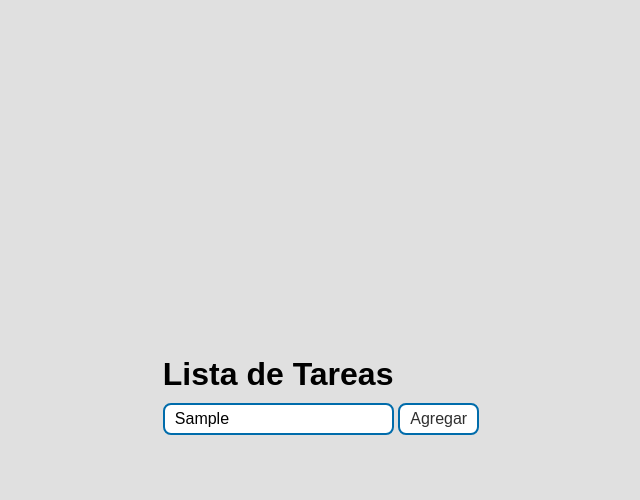
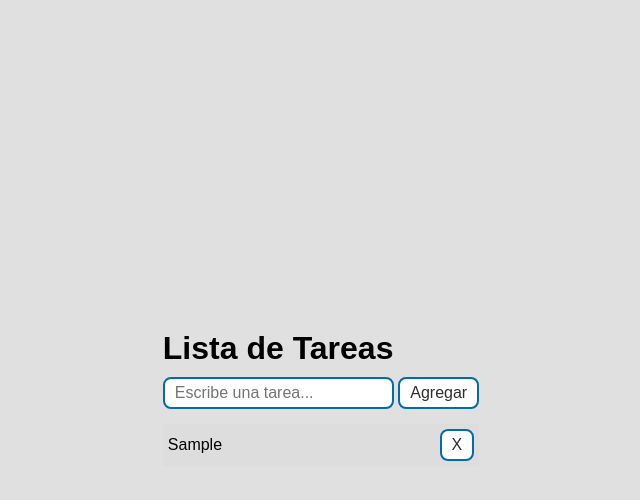
Before and after one commit to vanycod-dev/lista-de-tareas, a plain HTML site: page index.html in a window 1280 px wide. Both pictures are taken after typing "Sample" into the empty fields and a click on the button "Agregar". Shown: the whole page, without its empty margins (319-959 px from the left). Drawn offline with Linux system fonts and the light colour scheme.

Commit message:
Agregando logica

```diff
--- a/index.html
+++ b/index.html
@@ -15,6 +15,6 @@
         </div>
         <ul id="lista-de-tareas"></ul>
     </div>
-    <script src=""></script>
+    <script src="script.js"></script>
 </body>
 </html>
--- a/script.js
+++ b/script.js
@@ -0,0 +1,46 @@
+document.addEventListener("DOMContentLoaded", () => {
+    const taskInput = document.getElementById("tarea");
+    const addTaskBtn = document.getElementById("addtarea");
+    const taskList = document.getElementById("lista-de-tareas");
+
+    // Cargar tareas almacenadas
+    const tasks = JSON.parse(localStorage.getItem("tasks")) || [];
+    tasks.forEach(task => addTaskToList(task));
+
+    addTaskBtn.addEventListener("click", () => {
+        const taskText = taskInput.value.trim();
+        if (taskText) {
+            const task = { text: taskText, completed: false };
+            addTaskToList(task);
+            tasks.push(task);
+            localStorage.setItem("tasks", JSON.stringify(tasks));
+            taskInput.value = "";
+        }
+    });
+
+    function addTaskToList(task) {
+        const li = document.createElement("li");
+        li.innerHTML = `
+            <span class="${task.completed ? 'completed' : ''}">${task.text}</span>
+            <button class="delete">X</button>
+        `;
+
+        // Marcar como completada
+        li.addEventListener("click", () => {
+            task.completed = !task.completed;
+            li.querySelector("span").classList.toggle("completed");
+            localStorage.setItem("tasks", JSON.stringify(tasks));
+        });
+
+        // Eliminar tarea
+        li.querySelector(".delete").addEventListener("click", (e) => {
+            e.stopPropagation();
+            taskList.removeChild(li);
+            const index = tasks.indexOf(task);
+            tasks.splice(index, 1);
+            localStorage.setItem("tasks", JSON.stringify(tasks));
+        });
+
+        taskList.appendChild(li);
+    }
+});
```
